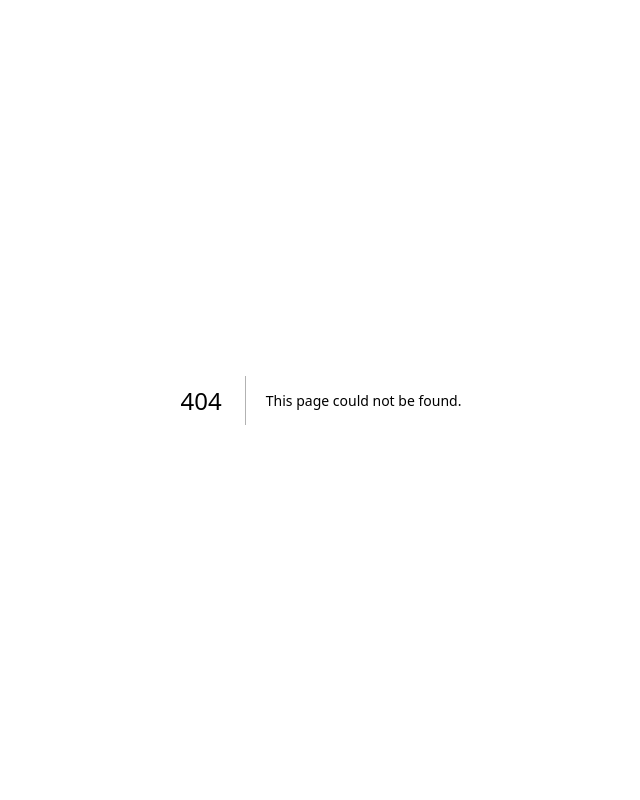
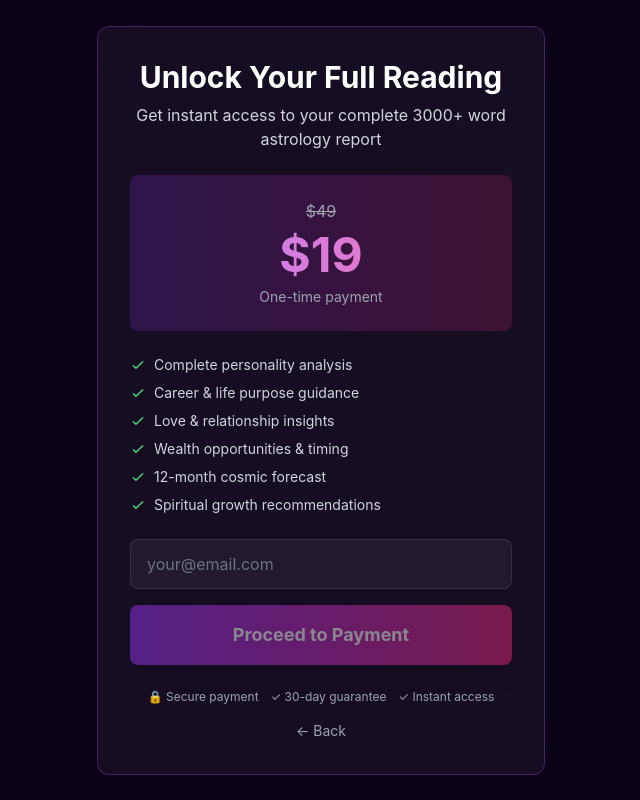
Before and after one commit to hi-wanghan/mystic-fortune, a Next.js app: page /checkout in a window 1280 px wide. Before the commit this address had no page. Shown: the whole page, without its empty margins (319-959 px from the left). Built offline with nearby package versions, Linux system fonts and the light colour scheme.

Commit message:
Create page.tsx
create checkout page

```diff
--- /dev/null
+++ b/app/checkout/page.tsx
@@ -0,0 +1,128 @@
+'use client';
+
+import { useSearchParams, useRouter } from 'next/navigation';
+import { useState } from 'react';
+import { loadStripe } from '@stripe/stripe-js';
+
+export default function CheckoutPage() {
+  const searchParams = useSearchParams();
+  const router = useRouter();
+  const readingId = searchParams.get('reading_id');
+  const [loading, setLoading] = useState(false);
+  const [email, setEmail] = useState('');
+
+  const handleCheckout = async () => {
+    if (!email || !readingId) {
+      alert('Please enter your email');
+      return;
+    }
+
+    setLoading(true);
+    try {
+      const res = await fetch('/api/payment', {
+        method: 'POST',
+        headers: { 'Content-Type': 'application/json' },
+        body: JSON.stringify({ readingId, email })
+      });
+
+      const data = await res.json();
+
+      if (data.sessionId) {
+        const stripe = await loadStripe(process.env.NEXT_PUBLIC_STRIPE_PUBLISHABLE_KEY!);
+        await stripe?.redirectToCheckout({ sessionId: data.sessionId });
+      } else {
+        alert('Failed to create checkout session');
+      }
+    } catch (err) {
+      alert('Something went wrong. Please try again.');
+      console.error(err);
+    } finally {
+      setLoading(false);
+    }
+  };
+
+  return (
+    <main className="min-h-screen bg-[#0a0118] flex items-center justify-center px-4">
+      <div className="max-w-md w-full">
+        <div className="bg-white/5 backdrop-blur-xl rounded-xl border border-purple-500/30 p-8">
+          <h1 className="text-3xl font-bold text-white mb-2 text-center">
+            Unlock Your Full Reading
+          </h1>
+
+          <p className="text-gray-300 text-center mb-6">
+            Get instant access to your complete 3000+ word astrology report
+          </p>
+
+          {/* Price */}
+          <div className="bg-gradient-to-r from-purple-600/20 to-pink-600/20 rounded-lg p-6 mb-6 text-center">
+            <div className="text-gray-400 line-through mb-2">$49</div>
+            <div className="text-5xl font-bold bg-gradient-to-r from-purple-400 to-pink-400 bg-clip-text text-transparent">
+              ${process.env.NEXT_PUBLIC_PRICE_USD || '19'}
+            </div>
+            <p className="text-gray-400 text-sm mt-2">One-time payment</p>
+          </div>
+
+          {/* Features */}
+          <div className="space-y-2 mb-6">
+            <FeatureItem text="Complete personality analysis" />
+            <FeatureItem text="Career & life purpose guidance" />
+            <FeatureItem text="Love & relationship insights" />
+            <FeatureItem text="Wealth opportunities & timing" />
+            <FeatureItem text="12-month cosmic forecast" />
+            <FeatureItem text="Spiritual growth recommendations" />
+          </div>
+
+          {/* Email input */}
+          <input
+            type="email"
+            required
+            placeholder="your@email.com"
+            value={email}
+            onChange={(e) => setEmail(e.target.value)}
+            className="w-full px-4 py-3 bg-white/5 border border-white/10 rounded-lg text-gray-100 placeholder-gray-500
+                     focus:border-purple-500 focus:ring-2 focus:ring-purple-500/20 focus:outline-none transition-all mb-4"
+          />
+
+          {/* Checkout button */}
+          <button
+            onClick={handleCheckout}
+            disabled={loading || !email}
+            className="w-full bg-gradient-to-r from-purple-600 to-pink-600 hover:from-purple-500 hover:to-pink-500
+                     text-white py-4 rounded-lg font-bold text-lg shadow-xl
+                     hover:shadow-purple-500/50 hover:scale-[1.02] active:scale-[0.98]
+                     disabled:opacity-50 disabled:cursor-not-allowed
+                     transition-all duration-300"
+          >
+            {loading ? 'Processing...' : 'Proceed to Payment'}
+          </button>
+
+          {/* Trust badges */}
+          <div className="flex flex-wrap justify-center gap-3 text-xs text-gray-400 mt-6">
+            <span>🔒 Secure payment</span>
+            <span>✓ 30-day guarantee</span>
+            <span>✓ Instant access</span>
+          </div>
+
+          {/* Back button */}
+          <button
+            onClick={() => router.back()}
+            className="w-full mt-4 text-gray-400 hover:text-white transition text-sm"
+          >
+            ← Back
+          </button>
+        </div>
+      </div>
+    </main>
+  );
+}
+
+function FeatureItem({ text }: { text: string }) {
+  return (
+    <div className="flex items-center gap-2 text-sm text-gray-300">
+      <svg className="w-4 h-4 text-green-400 flex-shrink-0" fill="none" stroke="currentColor" viewBox="0 0 24 24">
+        <path strokeLinecap="round" strokeLinejoin="round" strokeWidth={2} d="M5 13l4 4L19 7" />
+      </svg>
+      <span>{text}</span>
+    </div>
+  );
+}
```
